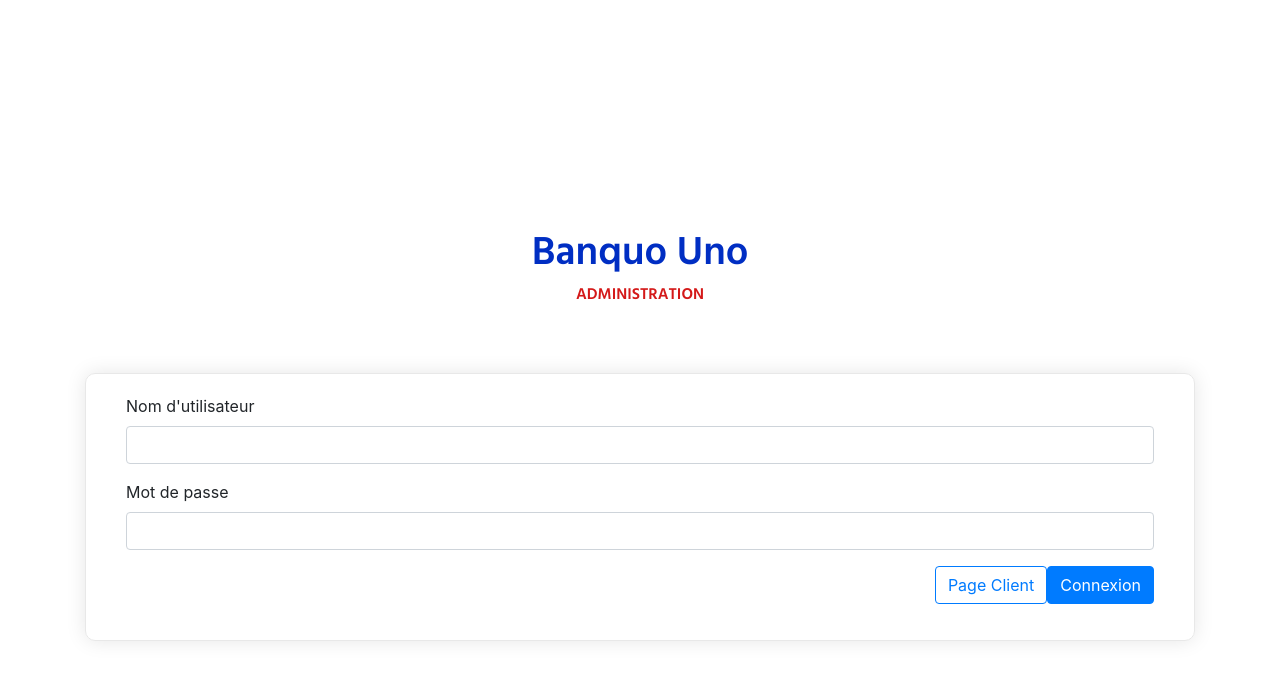
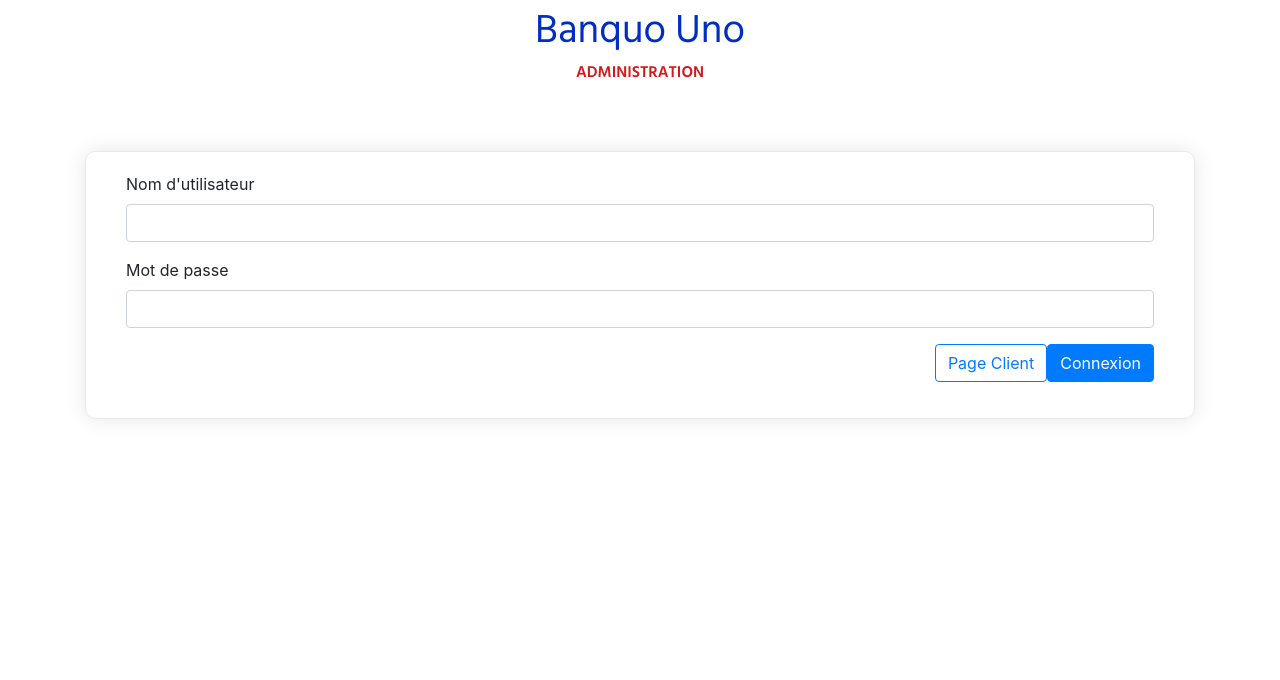
Before and after one commit to gti525/h19-banque-1, a Vue app in the folder vue-springboot/: page /loginAdmin in a window 1280 px wide. Shown: the top 680 px of the page. Built offline with nearby package versions, Linux system fonts and the light colour scheme.

Commit message:
Fix QoL login screens

```diff
--- a/vue-springboot/src/components/Login.vue
+++ b/vue-springboot/src/components/Login.vue
@@ -59,10 +59,7 @@
         this.error = false
         localStorage.token = req.data.accessToken
         console.log(req)
-        this.$router.push({
-          path: '/VerifyLogin',
-          //query: {username: this.username, password: this.password}-->
-        });
+        this.$router.push('/VerifyLogin')
       },
       loginFailed () {
         this.$router.push('/errorPage')
--- a/vue-springboot/src/components/LoginAdmin.vue
+++ b/vue-springboot/src/components/LoginAdmin.vue
@@ -86,12 +86,10 @@
 
   .app-header {
 
-    margin-top: 20%;
-
     .app-title {
       text-align: center;
       font-size: 40px;
-      font-weight: 600;
+      font-weight: 300;
       color: #002ec3;
       font-family: 'Hind Siliguri', sans-serif;
 
--- a/vue-springboot/src/components/VerifyLogin.vue
+++ b/vue-springboot/src/components/VerifyLogin.vue
@@ -78,14 +78,9 @@
                         });
                 }
 
-            }
             },
-        created() {
-            let data = {
-                username: this.$route.query.username
-            }
-            console.log("bla2")
-            console.log(data)
+
+            getUserQuestion(){
                 http
                     .get("/usersU")
                     .then(response => {
@@ -111,6 +106,16 @@
                         this.$router.push('/errorPage');
                         console.log(e);
                     });
+            }
+        },
+
+        created() {
+            //let data = {
+            //    username: this.$route.query.username
+            //}
+            console.log("bla2")
+            //console.log(data)
+            setTimeout(this.getUserQuestion,1000)
         }
     }
 
```
Also changed, not shown: 1 other file (tests, documents, lock files or other folders). Lines whose indentation alone changed are shown as unchanged.
